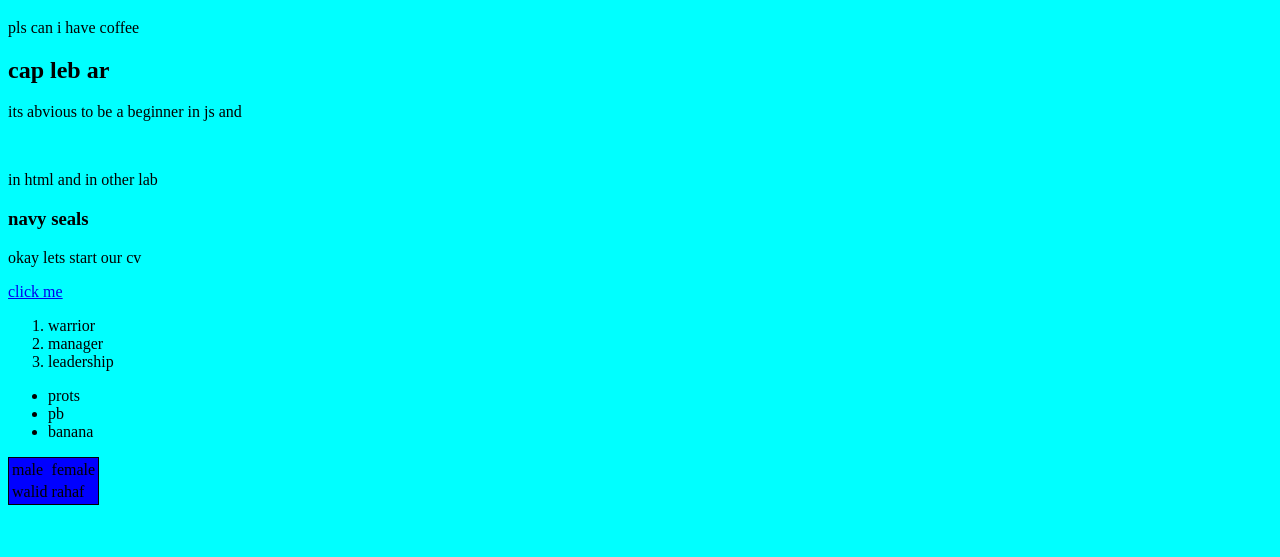
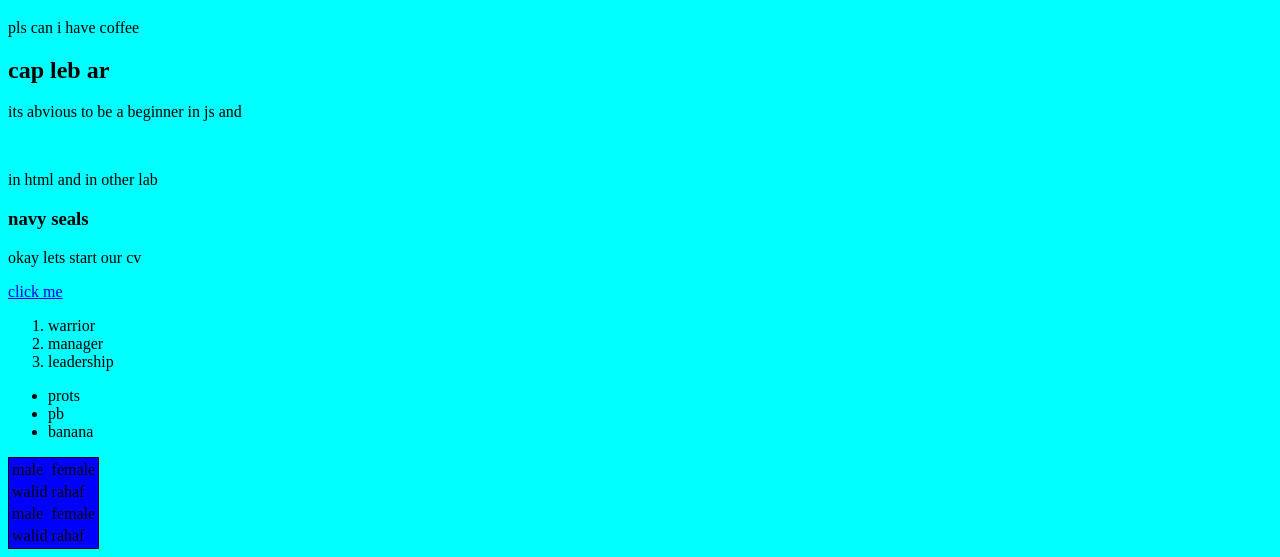
Before and after one commit to walidaboumalhab/my-first-repo, a plain HTML site: page index.html in a window 1280 px wide. Shown: the part 584-1141 px from the top of the page. Before the commit the page ends 1097 px from the top, so only its background shows below. Drawn offline with Linux system fonts and the light colour scheme.

Commit message:
my second commit

```diff
--- a/index.html
+++ b/index.html
@@ -70,6 +70,14 @@
             <td>walid</td>
             <td>rahaf</td>
         </tr>
+        <tr>
+            <td>male</td>
+            <td>female</td>
+        </tr>
+        <tr>
+            <td>walid</td>
+            <td>rahaf</td>
+        </tr>
     </table>
 </div>
 </body>
```
